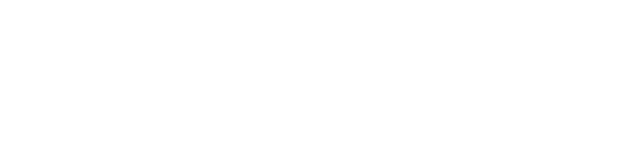
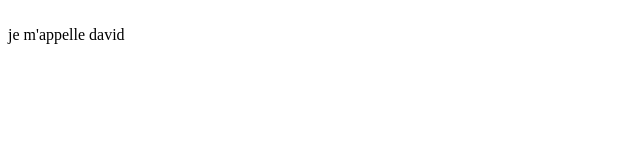
Before and after one commit to dj-shark31/tuto, a plain HTML site: page index.html in a window 1280 px wide. Shown: the whole page, without its empty margins (0-640 px from the left). Drawn offline with Linux system fonts and the light colour scheme.

Commit message:
add text

```diff
--- a/index.html
+++ b/index.html
@@ -1,3 +1,4 @@
 <html>
 <br>
+je m'appelle david
 <html/>
```
